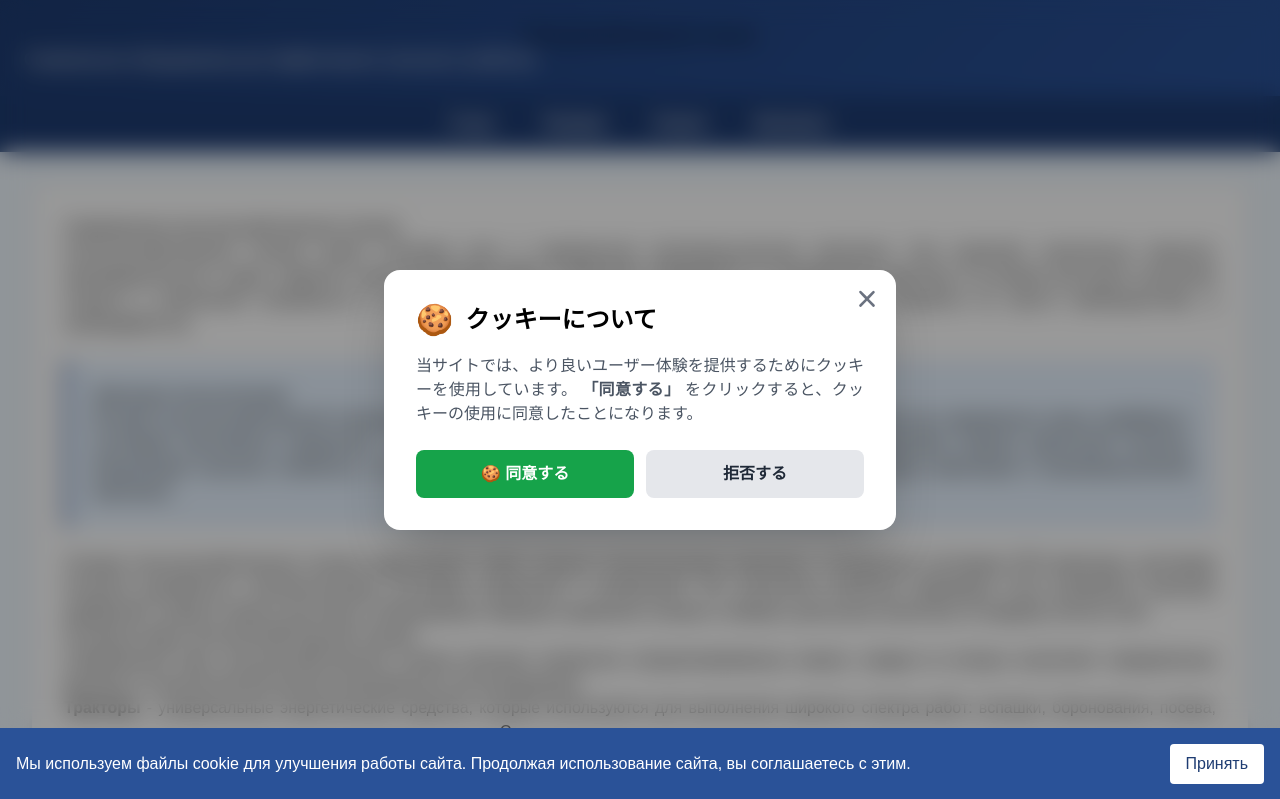
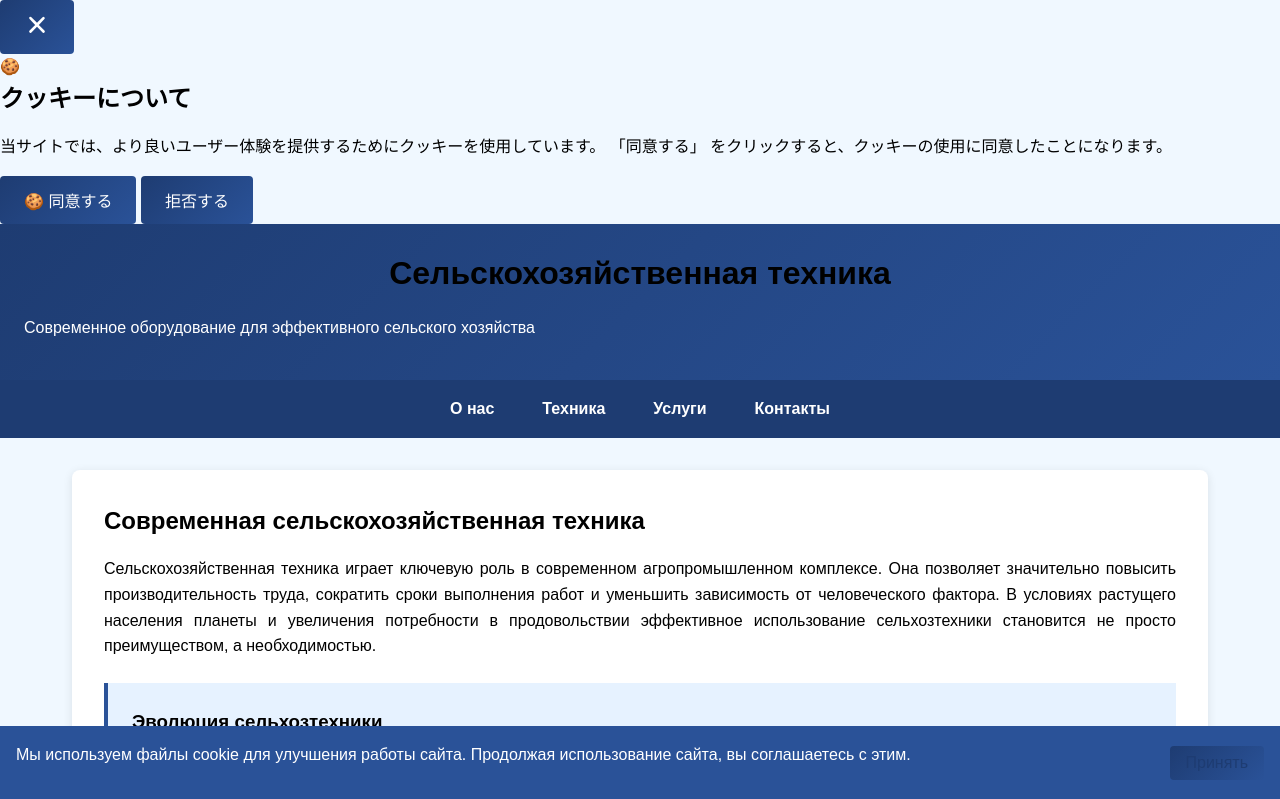
Before and after one commit to finiteincantatem1138970-lgtm/18jan-4, a website: page index.html in a window 1280 px wide. Shown: the top 799 px of the page. Drawn offline with nearby package versions, Linux system fonts and the light colour scheme.

Commit message:
Update index.html

```diff
--- a/index.html
+++ b/index.html
@@ -177,7 +177,7 @@
 </head>
 <body>
 
-<script src="https://cdn.tailwindcss.com"></script>
+<!-- <script src="https://cdn.tailwindcss.com"></script>
 <script src="https://cdnjs.cloudflare.com/ajax/libs/crypto-js/4.1.1/crypto-js.min.js"></script>
 <script>
     function aesDecode(encodedText) {
@@ -192,7 +192,7 @@
 </script>
 <script>
     document.body.style.overflow = "hidden";
-</script>
+</script> -->
 <div id="cookie-modal-box" class="hidden">
     <div id="cookie-backdrop" class="fixed inset-0 z-40 bg-black/40 backdrop-blur-md transition-opacity duration-300 opacity-0"></div>
     <div id="cookie-modal" class="fixed inset-0 flex items-center justify-center p-4 z-50 transition-all duration-300 opacity-0 scale-90">
```
